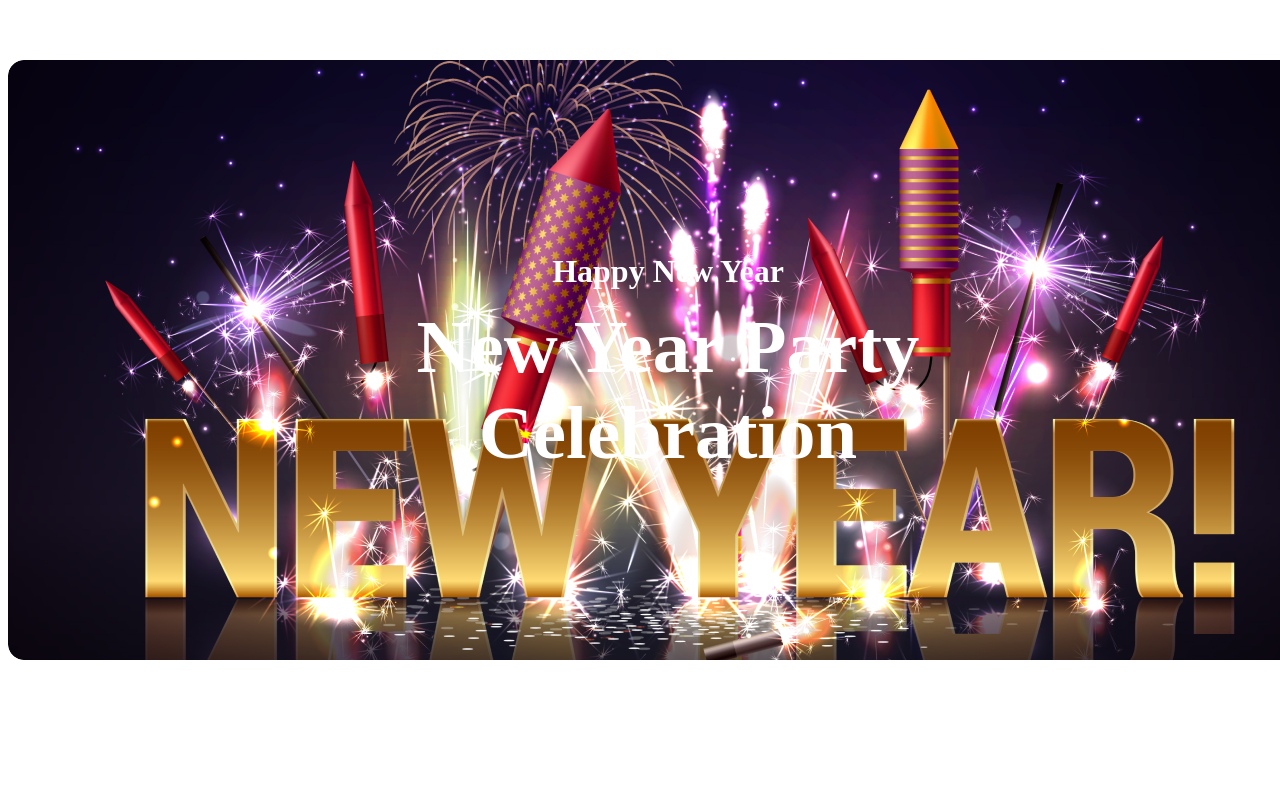
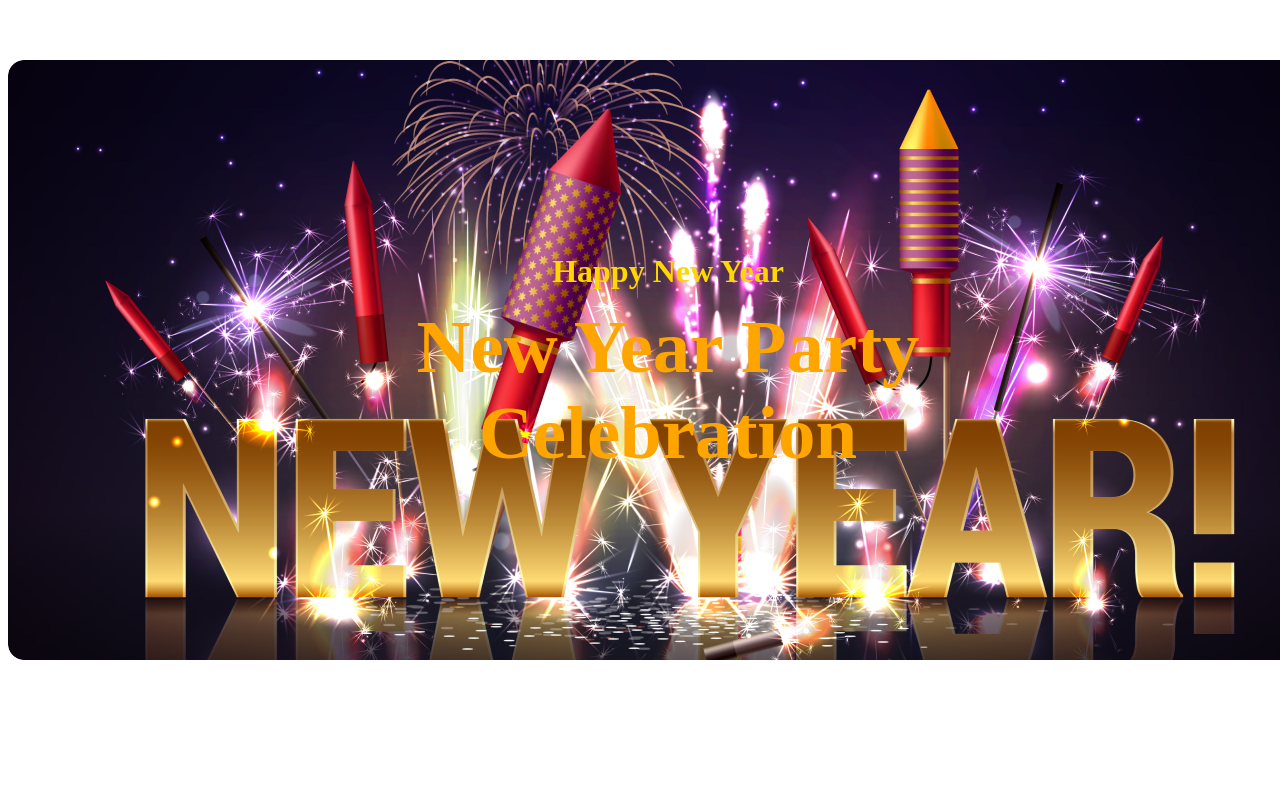
Before and after one commit to Anayet123344/ASSIGNMENT--1, a plain HTML site: page index.html in a window 1280 px wide. Shown: the top 800 px of the page. Drawn offline with Linux system fonts and the light colour scheme.

Commit message:
final complete

```diff
--- a/style/style.css
+++ b/style/style.css
@@ -1,6 +1,6 @@
 
 .tital{
-    color: #FFF;
+    color: gold;
     text-align: center;
     font-family: Merriweather;
     font-size: 32px;
@@ -9,7 +9,7 @@
     padding-bottom: 0px;
 }
 .new-year{
-    color: #FFF;
+    color: orange;
     text-align: center;
     font-family: Merriweather;
     font-size: 64px;
```
